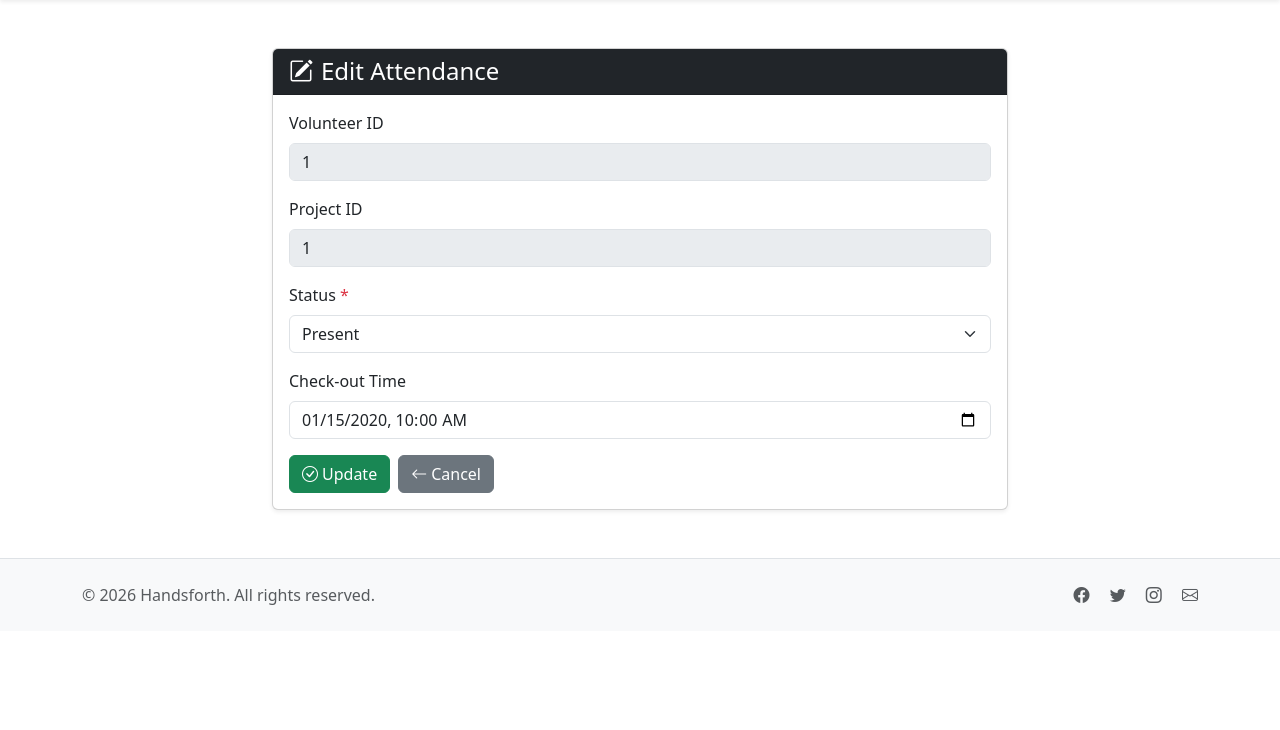
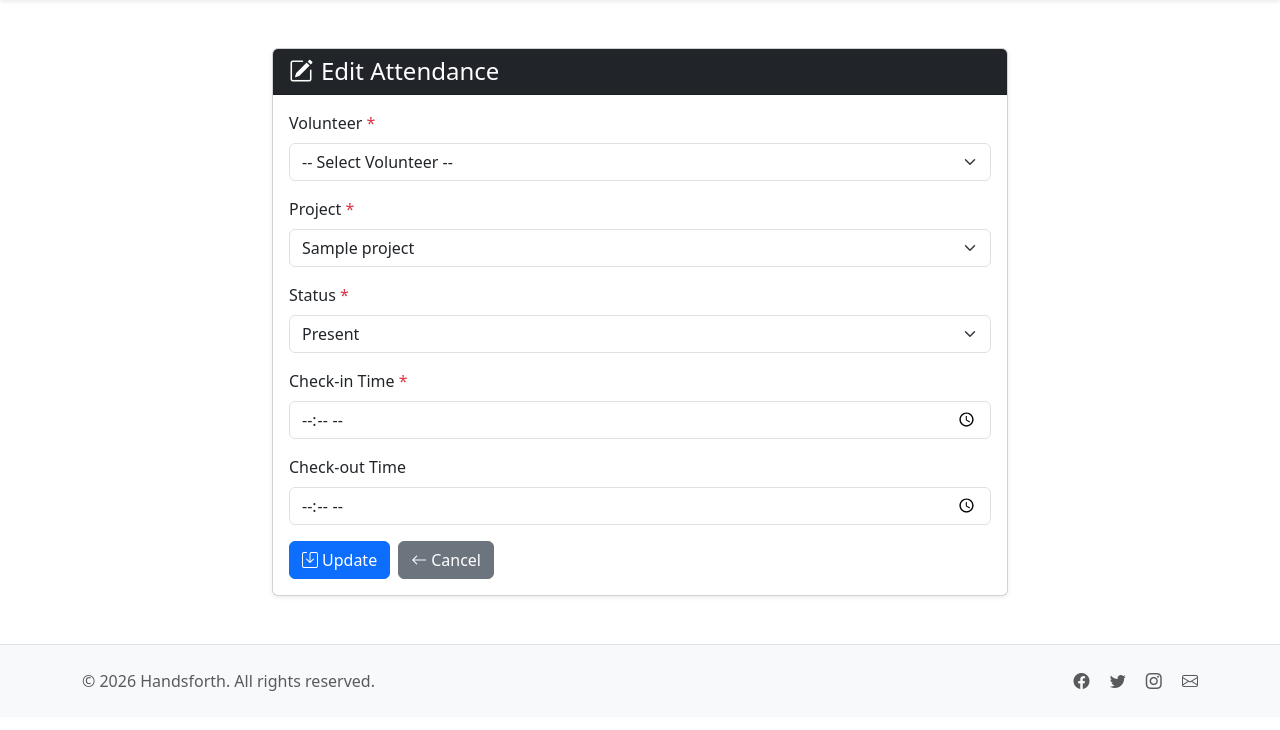
Before and after one commit to jerichopbellen/Handsforth, a PHP site: page /editAttendance.php?id=1 in a window 1280 px wide. Shown: the part 57-787 px from the top of the page. Run offline with PHP 8.4, Linux system fonts and the light colour scheme; the visitor is signed in with stand-in values (Sample User, id 1); tables that the repository leaves empty or names only in its code hold one stand-in row (values such as "Sample post").

Commit message:
fixed attendance crud

```diff
--- a/app/attendance/addAttendance.php
+++ b/app/attendance/addAttendance.php
@@ -100,7 +100,7 @@
                                 <option value="">-- Select Project --</option>
                                 <?php foreach ($projects as $proj): ?>
                                     <option value="<?php echo $proj['project_id']; ?>">
-                                        <?php echo htmlspecialchars($proj['project_name']); ?>
+                                        <?php echo htmlspecialchars($proj['title']); ?>
                                     </option>
                                 <?php endforeach; ?>
                             </select>
@@ -112,7 +112,7 @@
                             <select class="form-select" id="status" name="status" required>
                                 <option value="present">Present</option>
                                 <option value="absent">Absent</option>
-                                <option value="late">Late</option>g
+                                <option value="late">Late</option>
                             </select>
                         </div>
 
--- a/app/attendance/editAttendance.php
+++ b/app/attendance/editAttendance.php
@@ -8,57 +8,84 @@
     exit();
 }
 
-if (!isset($_GET['id']) || !is_numeric($_GET['id'])) {
-    $_SESSION['error'] = "Invalid attendance ID";
+// Get attendance record
+$attendance_id = $_GET['id'] ?? null;
+if (!$attendance_id) {
+    $_SESSION['error'] = "No attendance record specified.";
     header("Location: index.php");
     exit();
 }
 
-$attendance_id = intval($_GET['id']);
 $sql = "SELECT * FROM attendance WHERE attendance_id = ?";
 $stmt = mysqli_prepare($conn, $sql);
 mysqli_stmt_bind_param($stmt, 'i', $attendance_id);
 mysqli_stmt_execute($stmt);
 $result = mysqli_stmt_get_result($stmt);
 $attendance = mysqli_fetch_assoc($result);
+mysqli_stmt_close($stmt);
 
 if (!$attendance) {
-    $_SESSION['error'] = "Attendance record not found";
+    $_SESSION['error'] = "Attendance record not found.";
     header("Location: index.php");
     exit();
 }
 
+// Fetch volunteers from users table
+$volunteers = [];
+$vsql = "SELECT user_id, CONCAT(first_name, ' ', last_name) AS name
+         FROM users WHERE role = 'volunteer' ORDER BY first_name ASC, last_name ASC";
+$vresult = mysqli_query($conn, $vsql);
+if ($vresult) {
+    while ($row = mysqli_fetch_assoc($vresult)) {
+        $volunteers[] = $row;
+    }
+}
+
+// Fetch projects
+$projects = [];
+$psql = "SELECT project_id, title FROM projects ORDER BY title ASC";
+$presult = mysqli_query($conn, $psql);
+if ($presult) {
+    while ($row = mysqli_fetch_assoc($presult)) {
+        $projects[] = $row;
+    }
+}
+
+// Handle form submission
 if (isset($_POST['submit'])) {
-    $status = trim($_POST['status'] ?? '');
-    $check_out_time = trim($_POST['check_out_time'] ?? '');
+    $volunteer_id  = trim($_POST['volunteer_id'] ?? '');
+    $project_id    = trim($_POST['project_id'] ?? '');
+    $status        = trim($_POST['status'] ?? '');
+    $check_in_time = trim($_POST['check_in_time'] ?? '');
+    $check_out_time= trim($_POST['check_out_time'] ?? '');
 
-    if (empty($status)) {
-        $_SESSION['error'] = "Status is required";
+    if (empty($volunteer_id) || empty($project_id) || empty($status) || empty($check_in_time)) {
+        $_SESSION['error'] = "Volunteer, Project, Status, and Check-in time are required.";
         header("Location: editAttendance.php?id=" . $attendance_id);
         exit();
     }
 
-    $sql_update = "UPDATE attendance SET status = ?, check_out_time = ? WHERE attendance_id = ?";
-    $stmt_update = mysqli_prepare($conn, $sql_update);
+    $sql = "UPDATE attendance
+            SET volunteer_id = ?, project_id = ?, status = ?, check_in_time = ?, check_out_time = ?
+            WHERE attendance_id = ?";
+    $stmt = mysqli_prepare($conn, $sql);
 
-    if (!$stmt_update) {
+    if (!$stmt) {
         $_SESSION['error'] = "Database error: " . mysqli_error($conn);
         header("Location: editAttendance.php?id=" . $attendance_id);
         exit();
     }
 
-    $check_out_value = !empty($check_out_time) ? $check_out_time : NULL;
+    mysqli_stmt_bind_param($stmt, 'iisssi', $volunteer_id, $project_id, $status, $check_in_time, $check_out_time, $attendance_id);
 
-    mysqli_stmt_bind_param($stmt_update, 'ssi', $status, $check_out_value, $attendance_id);
-
-    if (mysqli_stmt_execute($stmt_update)) {
-        $_SESSION['success'] = "Attendance updated successfully";
-        mysqli_stmt_close($stmt_update);
+    if (mysqli_stmt_execute($stmt)) {
+        $_SESSION['success'] = "Attendance record updated successfully.";
+        mysqli_stmt_close($stmt);
         header("Location: index.php");
         exit();
     } else {
-        $_SESSION['error'] = "Failed to update attendance: " . mysqli_stmt_error($stmt_update);
-        mysqli_stmt_close($stmt_update);
+        $_SESSION['error'] = "Failed to update attendance: " . mysqli_stmt_error($stmt);
+        mysqli_stmt_close($stmt);
         header("Location: editAttendance.php?id=" . $attendance_id);
         exit();
     }
@@ -76,33 +103,66 @@
                 </div>
                 <div class="card-body">
                     <form action="<?php echo htmlspecialchars($_SERVER['PHP_SELF']) . '?id=' . $attendance_id; ?>" method="POST">
+
+                        <!-- Volunteer Dropdown -->
                         <div class="mb-3">
-                            <label class="form-label">Volunteer ID</label>
-                            <input type="text" class="form-control" value="<?php echo $attendance['volunteer_id']; ?>" disabled>
+                            <label for="volunteer_id" class="form-label">Volunteer <span class="text-danger">*</span></label>
+                            <select class="form-select" id="volunteer_id" name="volunteer_id" required>
+                                <option value="">-- Select Volunteer --</option>
+                                <?php foreach ($volunteers as $vol): ?>
+                                    <option value="<?php echo $vol['user_id']; ?>"
+                                        <?php echo ($attendance['volunteer_id'] == $vol['user_id']) ? 'selected' : ''; ?>>
+                                        <?php echo htmlspecialchars($vol['name']); ?>
+                                    </option>
+                                <?php endforeach; ?>
+                            </select>
                         </div>
 
+                        <!-- Project Dropdown -->
                         <div class="mb-3">
-                            <label class="form-label">Project ID</label>
-                            <input type="text" class="form-control" value="<?php echo $attendance['project_id']; ?>" disabled>
+                            <label for="project_id" class="form-label">Project <span class="text-danger">*</span></label>
+                            <select class="form-select" id="project_id" name="project_id" required>
+                                <option value="">-- Select Project --</option>
+                                <?php foreach ($projects as $proj): ?>
+                                    <option value="<?php echo $proj['project_id']; ?>"
+                                        <?php echo ($attendance['project_id'] == $proj['project_id']) ? 'selected' : ''; ?>>
+                                        <?php echo htmlspecialchars($proj['title']); ?>
+                                    </option>
+                                <?php endforeach; ?>
+                            </select>
                         </div>
 
+                        <!-- Status -->
                         <div class="mb-3">
                             <label for="status" class="form-label">Status <span class="text-danger">*</span></label>
                             <select class="form-select" id="status" name="status" required>
-                                <option value="present" <?php echo ($attendance['status'] === 'present') ? 'selected' : ''; ?>>Present</option>
-                                <option value="absent" <?php echo ($attendance['status'] === 'absent') ? 'selected' : ''; ?>>Absent</option>
+                                <option value="present" <?php echo ($attendance['status'] == 'present') ? 'selected' : ''; ?>>Present</option>
+                                <option value="absent" <?php echo ($attendance['status'] == 'absent') ? 'selected' : ''; ?>>Absent</option>
+                                <option value="late" <?php echo ($attendance['status'] == 'late') ? 'selected' : ''; ?>>Late</option>
                             </select>
                         </div>
 
+                        <!-- Check-in -->
+                        <div class="mb-3">
+                            <label for="check_in_time" class="form-label">Check-in Time <span class="text-danger">*</span></label>
+                            <input type="time" class="form-control" id="check_in_time" name="check_in_time"
+                                   value="<?php echo htmlspecialchars($attendance['check_in_time']); ?>" required>
+                        </div>
+
+                        <!-- Check-out -->
                         <div class="mb-3">
                             <label for="check_out_time" class="form-label">Check-out Time</label>
-                            <input type="datetime-local" class="form-control" id="check_out_time" name="check_out_time"
-                                   value="<?php echo $attendance['check_out_time'] ? date('Y-m-d\TH:i', strtotime($attendance['check_out_time'])) : ''; ?>">
+                            <input type="time" class="form-control" id="check_out_time" name="check_out_time"
+                                   value="<?php echo htmlspecialchars($attendance['check_out_time']); ?>">
                         </div>
 
                         <div class="d-flex gap-2">
-                            <button type="submit" name="submit" class="btn btn-success"><i class="bi bi-check-circle me-1"></i>Update</button>
-                            <a href="index.php" class="btn btn-secondary"><i class="bi bi-arrow-left me-1"></i>Cancel</a>
+                            <button type="submit" name="submit" class="btn btn-primary">
+                                <i class="bi bi-save me-1"></i>Update
+                            </button>
+                            <a href="index.php" class="btn btn-secondary">
+                                <i class="bi bi-arrow-left me-1"></i>Cancel
+                            </a>
                         </div>
                     </form>
                 </div>
```
Also changed, not shown: app/attendance/index.php (+14 -7 lines).
